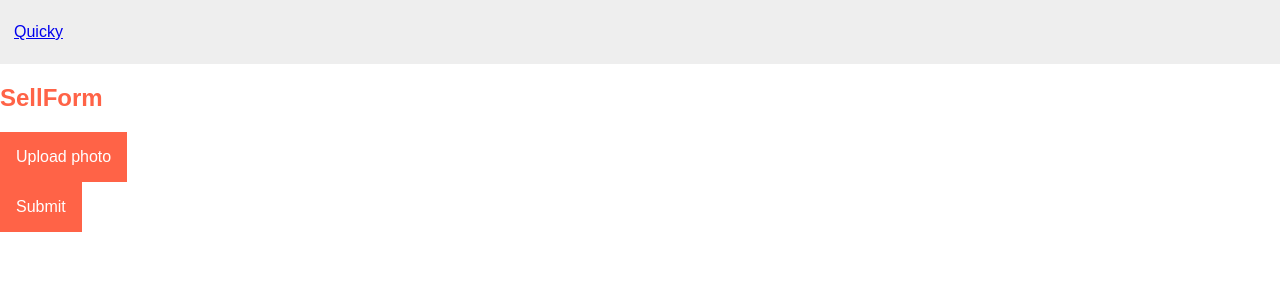
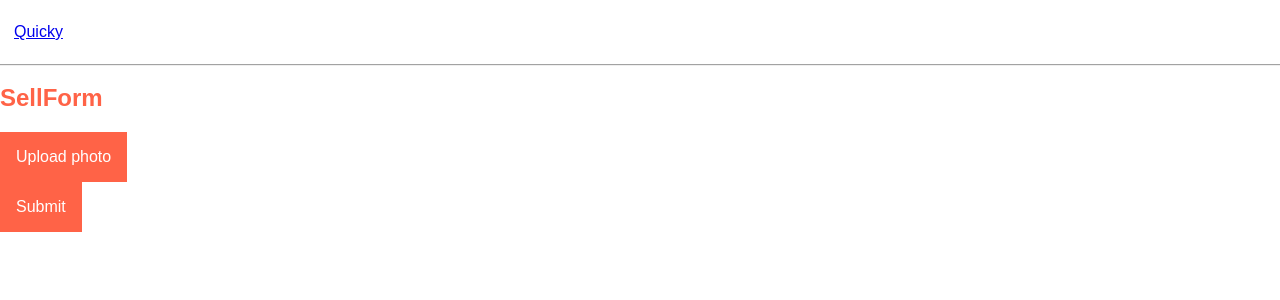
Before and after one commit to badboiz/frontend, a React (Create React App) app: page /sell in a window 1280 px wide. Shown: the top 300 px of the page. Built offline with nearby package versions, Linux system fonts and the light colour scheme; no server answers.

Commit message:
Make header sticky

```diff
--- a/src/components/Header/Header.css
+++ b/src/components/Header/Header.css
@@ -1,6 +1,14 @@
 .Header {
+  z-index: 2;
+  position: fixed;
+  top: 0;
+  left: 0;
+
+  width: 100%;
   height: 64px;
-  background-color: #eee;
+
+  background-color: white;
+  box-shadow: 0 1px 1px #A2A2A2;
 
   display: flex;
   align-items: center;
--- /dev/null
+++ b/src/components/Page/Page.css
@@ -0,0 +1,3 @@
+.Page {
+  padding-top: 64px;
+}
--- a/src/components/Page/Page.js
+++ b/src/components/Page/Page.js
@@ -1,5 +1,6 @@
 import React from 'react';
 import Header from '../Header/Header';
+import './Page.css';
 
 const Page = ({ children }) =>
   <section className="Page">
```
